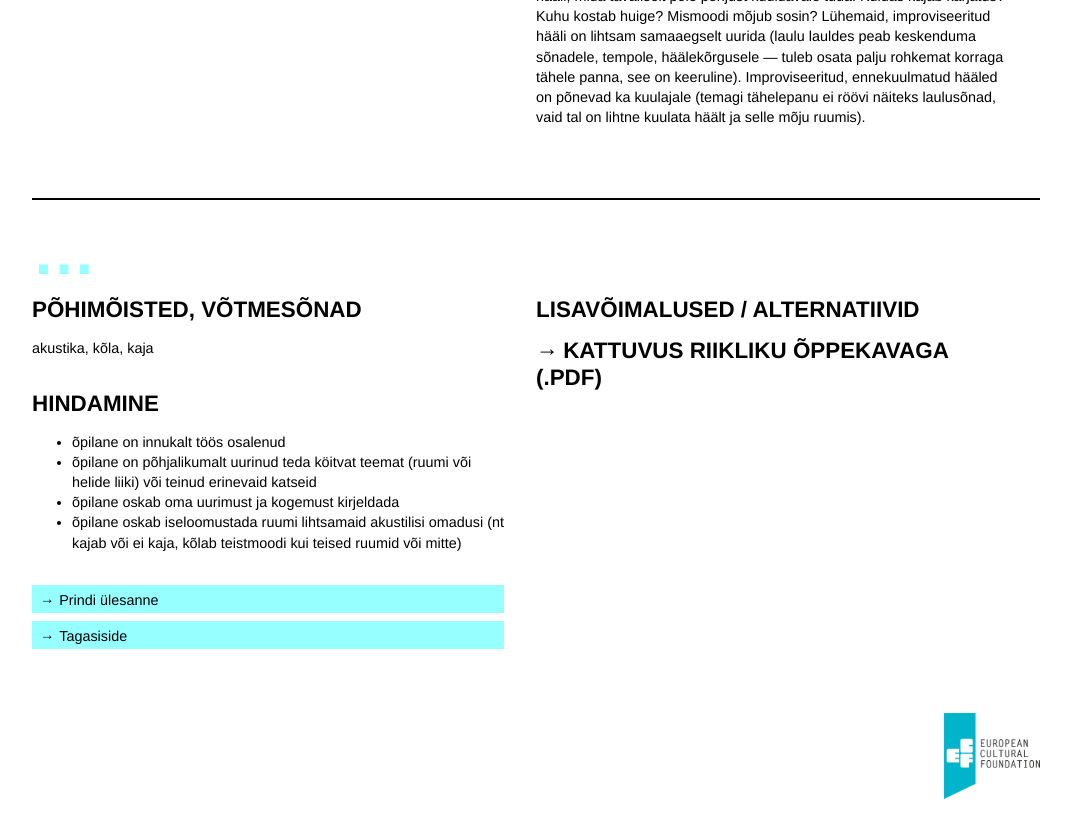
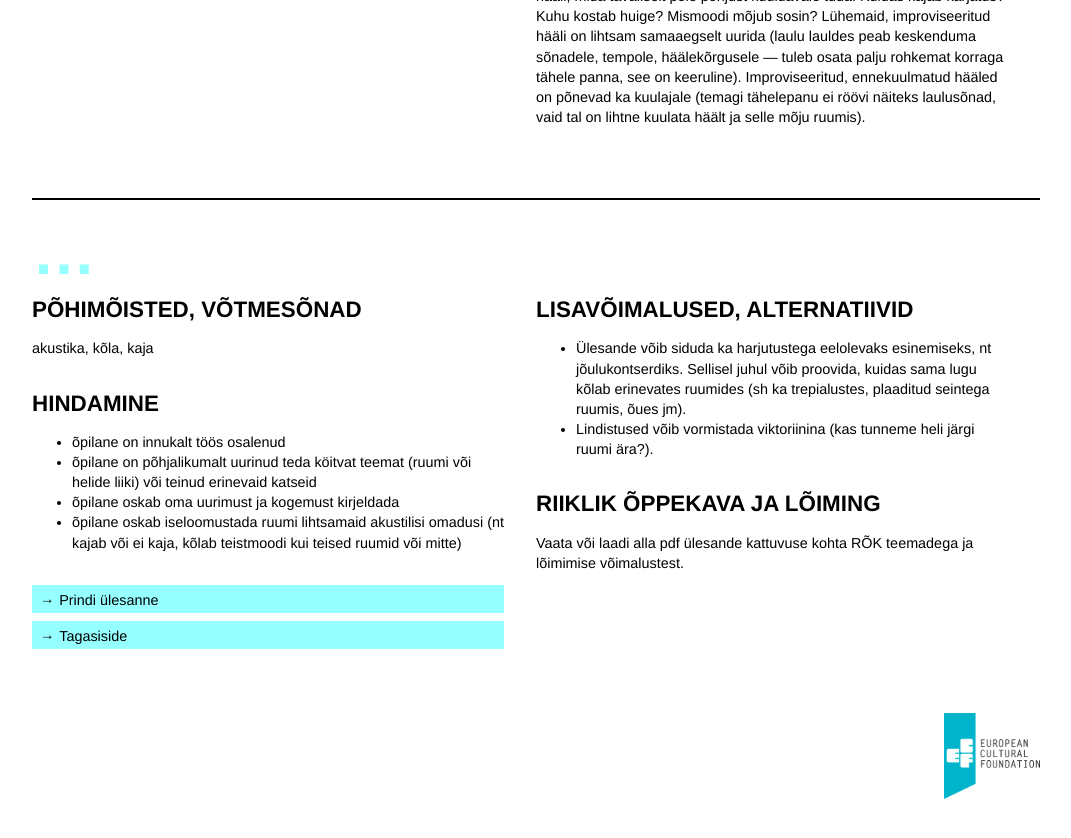
Before and after one commit to ruumiharidus/ruumiharidus.github.io, a Jekyll site: the page built from _posts/2015-12-12-koolimaja-haal.md, in a window 1280 px wide and 900 px high, scrolled down 1817 px. Shown: the top 838 px of the window, without its empty margins (104-1175 px from the left). Built offline with Jekyll 4.4.1, drawn with Linux system fonts in a browser that asks for light colours; nearby versions of some CDN libraries.

Commit message:
Updated 2015-12-12-koolimaja-haal.md

```diff
--- a/_posts/2015-12-12-koolimaja-haal.md
+++ b/_posts/2015-12-12-koolimaja-haal.md
@@ -71,10 +71,14 @@ akustika, kõla, kaja
 
 
 <section class="section-background">
-### ..
+### ...
 
-#### Lisavõimalused / alternatiivid
+#### Lisavõimalused, alternatiivid
+
++ Ülesande võib siduda ka harjutustega eelolevaks esinemiseks, nt jõulukontserdiks. Sellisel juhul võib proovida, kuidas sama lugu kõlab erinevates ruumides (sh ka trepialustes, plaaditud seintega ruumis, õues jm).
++ Lindistused võib vormistada viktoriinina (kas tunneme heli järgi ruumi ära?).
 
 
-[Kattuvus riikliku õppekavaga (.pdf)]({{ site.baseurl }}/assets/documents/hello.pdf){:class='national-pdf'}
+#### Riiklik õppekava ja lõiming
+Vaata või laadi alla pdf ülesande kattuvuse kohta RÕK teemadega ja lõimimise võimalustest.
 </section>
```
